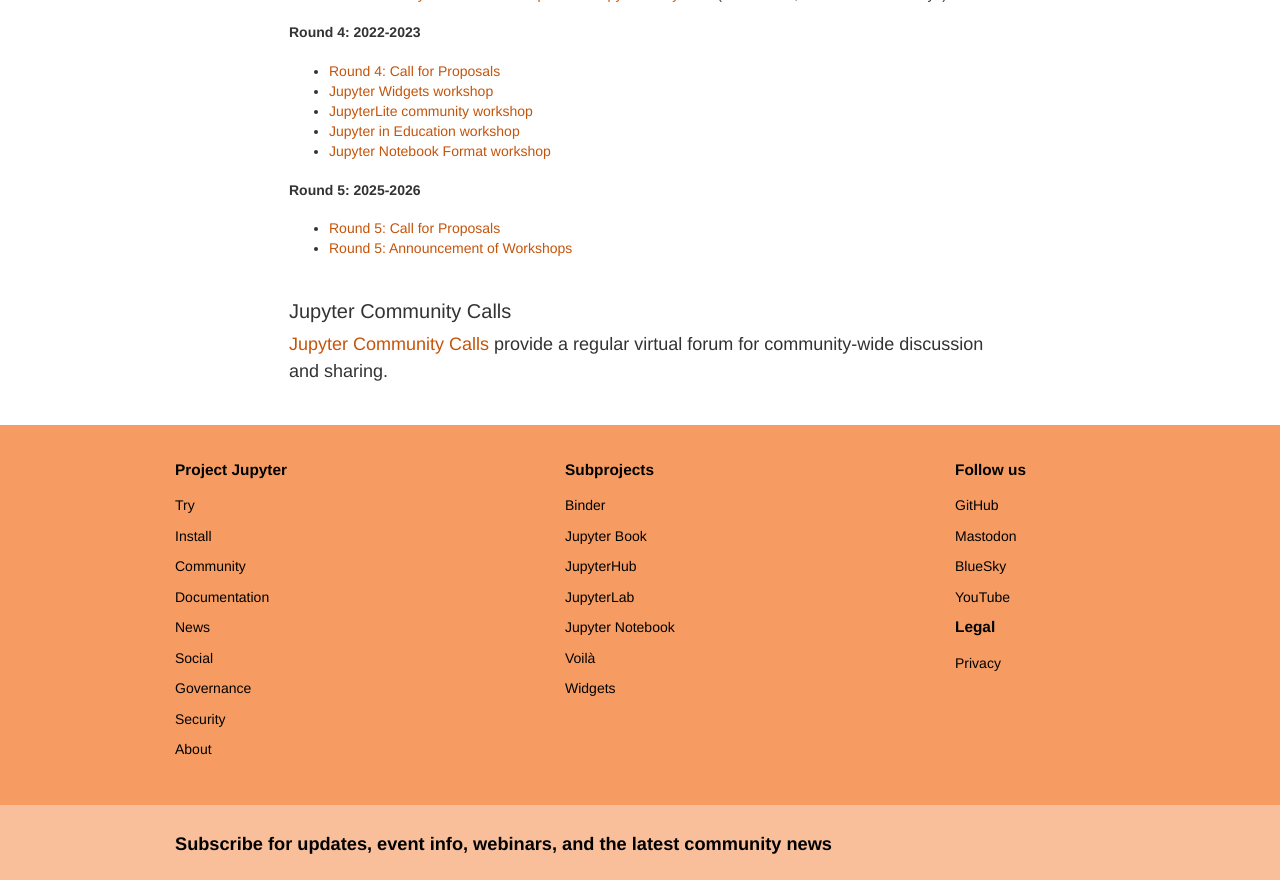
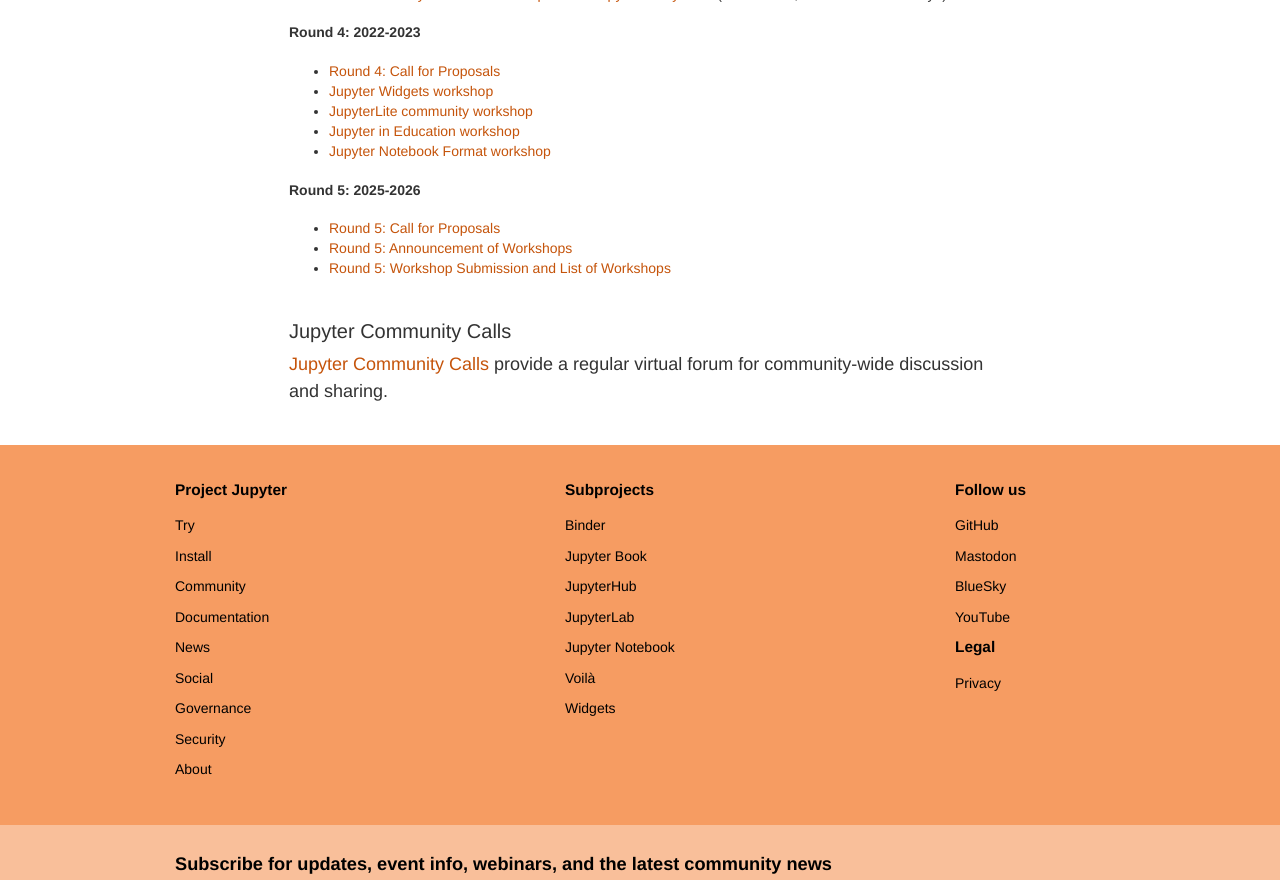
Before and after one commit to jupyter/jupyter.github.io, a Jekyll site: the page built from community.md, in a window 1280 px wide and 900 px high, scrolled down 3993 px, cut to the strip 0-880 px from the top of the window. Built offline with Jekyll 4.4.1, drawn with Linux system fonts in a browser that asks for light colours; comment, search, counter and statistics services are not loaded.

Commit message:
Add link to LF workshop website (#841)

```diff
--- a/community.md
+++ b/community.md
@@ -160,6 +160,7 @@
 #### Round 5: 2025-2026
 - [Round 5: Call for Proposals](https://blog.jupyter.org/jupyter-community-workshops-are-back-3cca15d02975)
 - [Round 5: Announcement of Workshops](https://blog.jupyter.org/jupyter-community-workshops-early-2026-a9ce9670ba19)
+- [Round 5: Workshop Submission and List of Workshops](https://events.linuxfoundation.org/jupyter-workshops/)
 
 ### Jupyter Community Calls
 
```
Also changed, not shown: .github/workflows/validate.yml.
